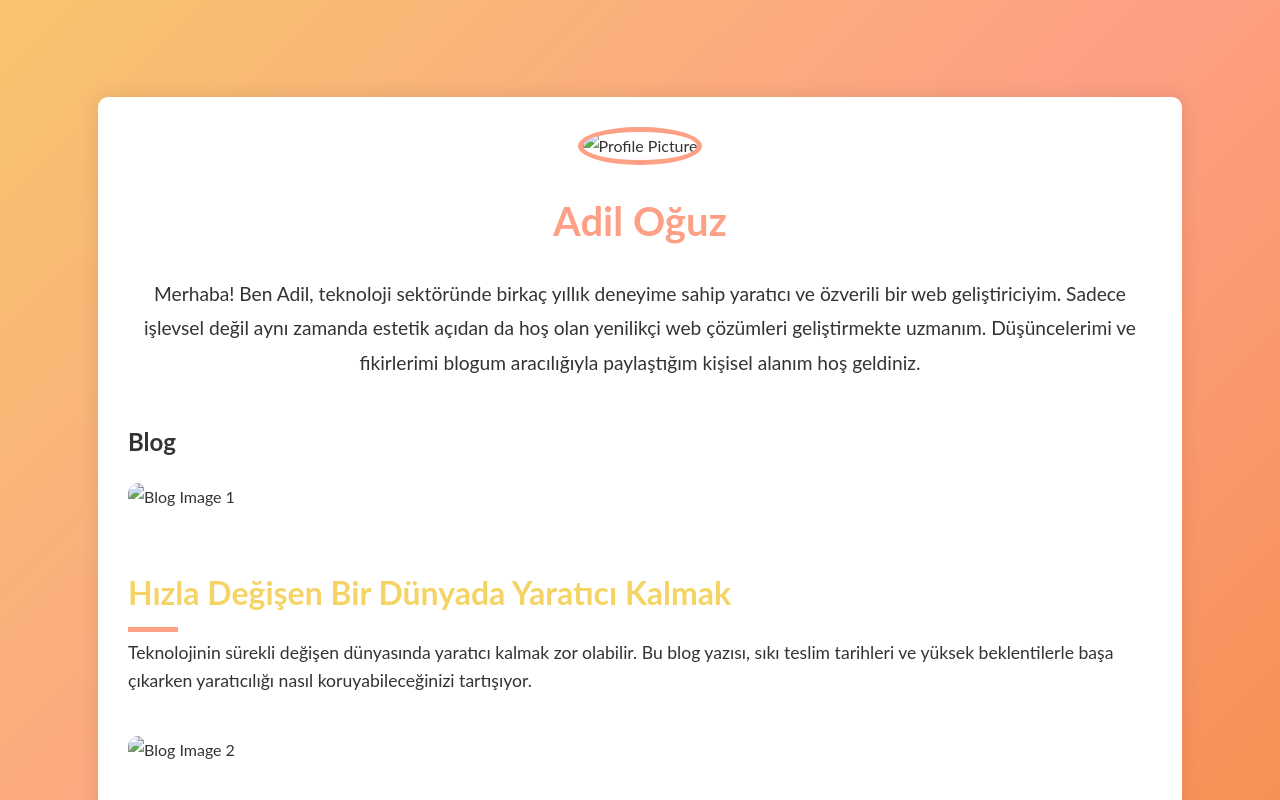
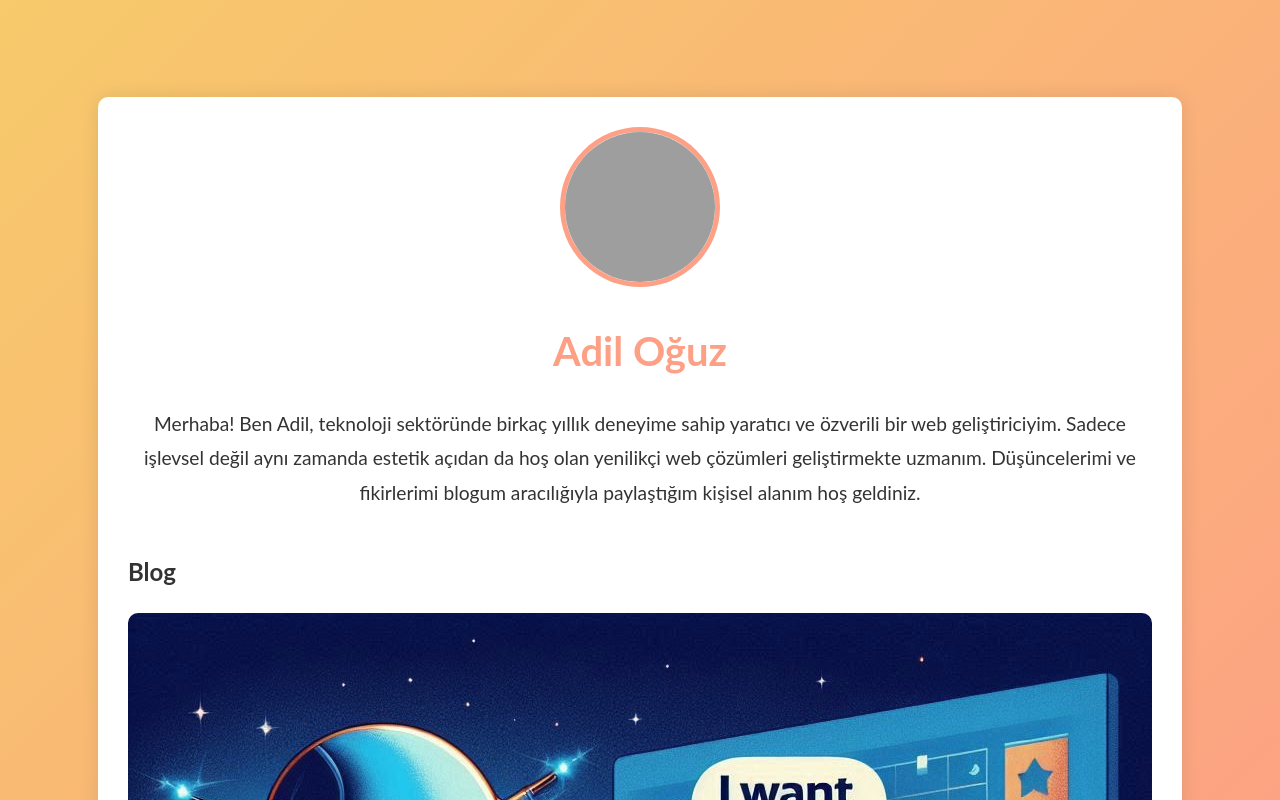
Before and after one commit to adiloguz/myapp, a plain HTML site: page index.html in a window 1280 px wide. Shown: the part 480-1280 px from the top of the page. Drawn offline with Linux system fonts and the light colour scheme; the site is published under a folder, as on GitHub Pages, so addresses that start at the root find nothing.

Commit message:
Update index.html

```diff
--- a/index.html
+++ b/index.html
@@ -283,7 +283,7 @@
 
     <div class="container">
         <section id="bio" class="bio">
-            <img src="/img/profile.jpg" alt="Profile Picture">
+            <img src="img/profile.jpg" alt="Profile Picture">
             <h2>Adil Oğuz</h2>
             <p>
                 Merhaba! Ben Adil, teknoloji sektöründe birkaç yıllık deneyime sahip yaratıcı ve özverili bir
@@ -296,7 +296,7 @@ geliştirmekte uzmanım. Düşüncelerimi ve fikirlerimi blogum aracılığıyla
         <section id="blog">
             <h2>Blog</h2>
             <div class="blog-post">
-                <img src="/img/blog1.png" alt="Blog Image 1">
+                <img src="img/blog1.png" alt="Blog Image 1">
                 <h3>Hızla Değişen Bir Dünyada Yaratıcı Kalmak</h3>
                 <p>
                     Teknolojinin sürekli değişen dünyasında yaratıcı kalmak zor olabilir.
@@ -304,7 +304,7 @@ geliştirmekte uzmanım. Düşüncelerimi ve fikirlerimi blogum aracılığıyla
                 </p>
             </div>
             <div class="blog-post">
-                <img src="/img/blog2.png" alt="Blog Image 2">
+                <img src="img/blog2.png" alt="Blog Image 2">
                 <h3>Hızlı Tempolu Bir Dünyada Yaratıcı Kalmak</h3>
                 <p>
                     Modern web geliştirme trendlerini takip etmek, verimli ve ölçeklenebilir uygulamalar oluşturmak için çok önemlidir.
```
